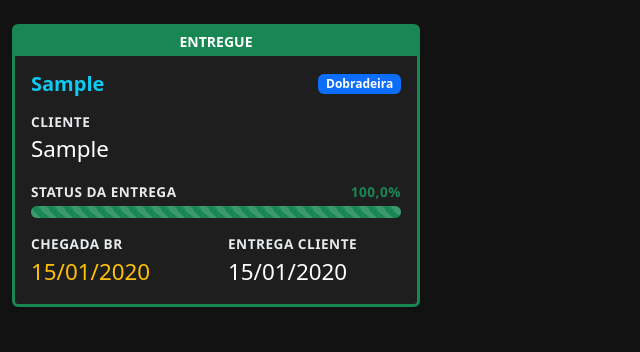
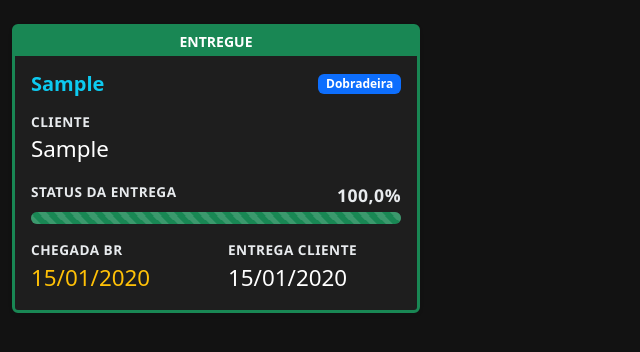
Before and after one commit to mtromel/dashsys, a Django app: page /dashboard/ in a window 1280 px wide. Shown: the top 352 px of the page, without its empty margins (0-640 px from the left). Run offline with Django 5.2, Linux system fonts and the light colour scheme; tables that the repository leaves empty hold one stand-in row (values such as "Sample post").

Commit message:
fix: update card value styling for improved visibility and consistency

```diff
--- a/dash/templates/dashboard.html
+++ b/dash/templates/dashboard.html
@@ -20,7 +20,7 @@
         font-size: 0.85rem !important; font-weight: 600 !important; text-transform: uppercase;
         letter-spacing: 0.5px; color: #e8ebee !important; }
         .card-value { font-family: 'Segoe UI', sans-serif !important; font-weight: 700 !important;
-        font-size: 1.1rem !important; }
+        font-size: 1.1rem !important; color: #e8ebee !important; }
     </style>
 </head>
 <body>
@@ -91,8 +91,7 @@
                                     {% elif ultimo_apontamento.total_geral > 60 and ultimo_apontamento.total_geral <= 80 %}
                                         <span class='badge bg-success'>Testes concluídos</span>
                                     {% endif %}
-                                </span>
-                                <span class="fw-bold text-success">{{ ultimo_apontamento.total_geral|default:0|floatformat:1 }}%</span>
+                                </span><span class="fw-bold card-value">{{ ultimo_apontamento.total_geral|default:0|floatformat:1 }}%</span>
                             </div>
                             <div class="progress" style="height: 12px; background-color: rgba(255,255,255,0.1);">
                                 <div class="progress-bar progress-bar-striped progress-bar-animated bg-success"
```
